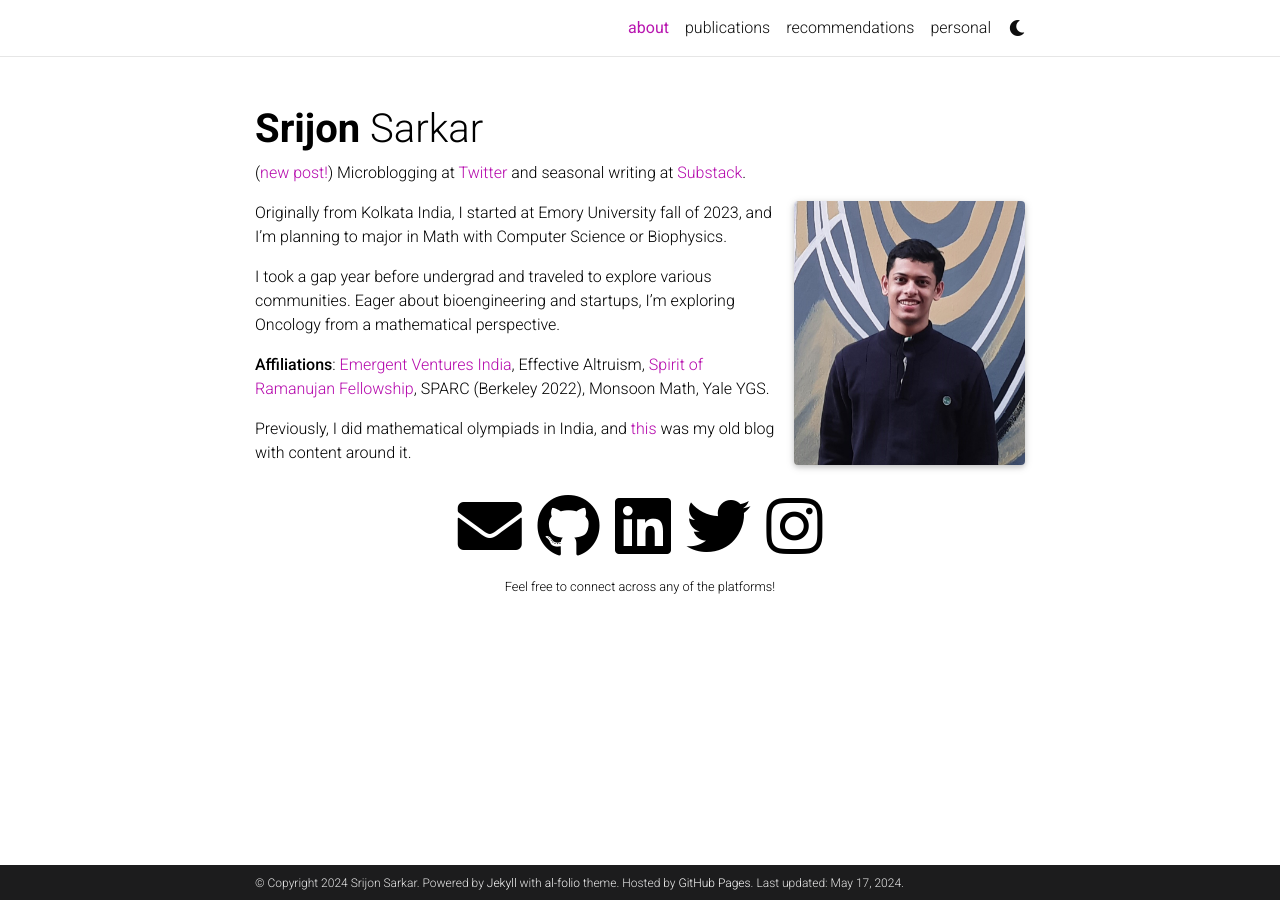
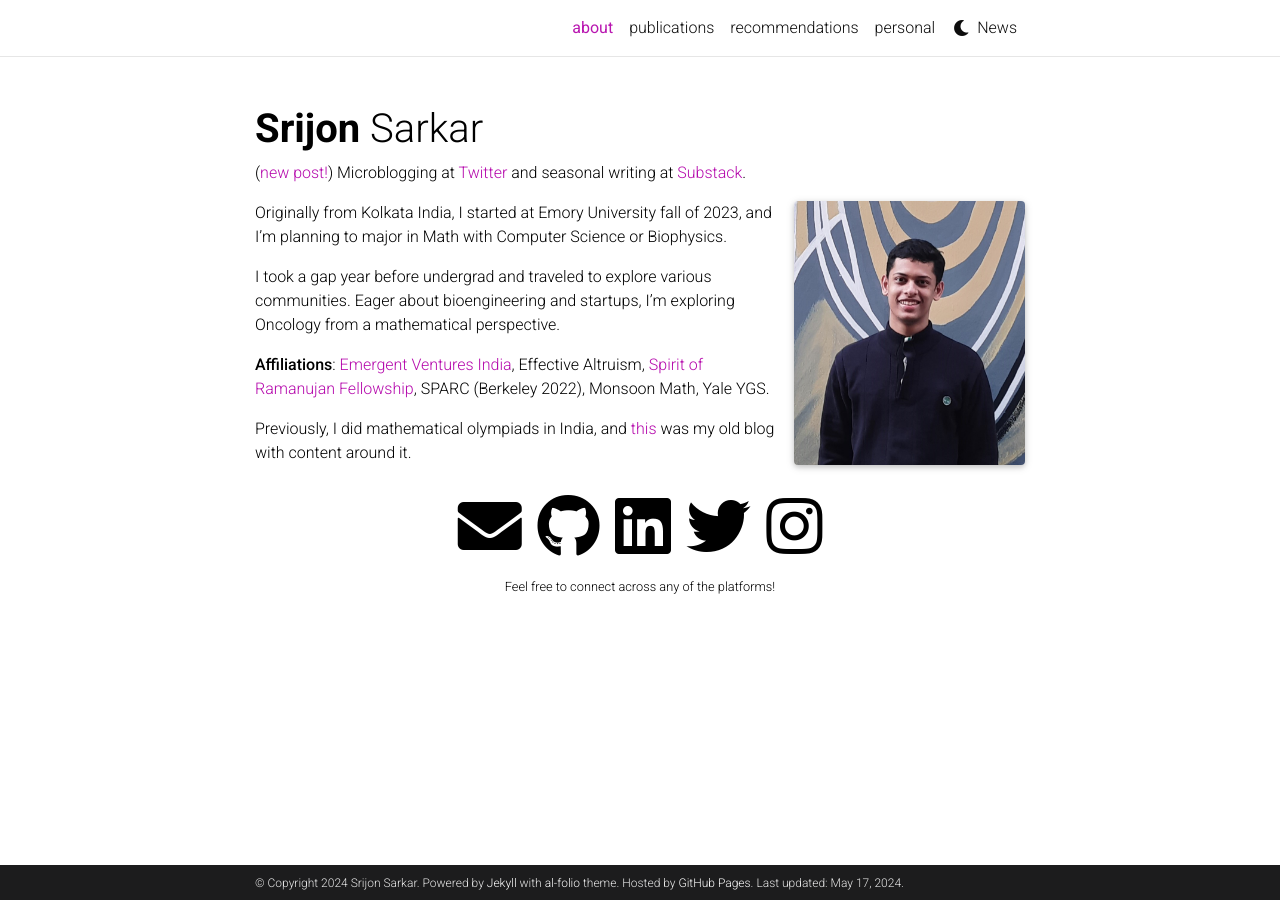
Before and after one commit to sarkarsrijon/sarkarsrijon.github.io, a Jekyll site: the page built from _pages/about.md, in a window 1280 px wide. Built offline with Jekyll 4.4.1, drawn with Linux system fonts in a browser that asks for light colours; full-size pictures stand in for the smaller copies a plugin makes; comment, search, counter and statistics services are not loaded; a style sheet for code colours, icons or effects is not loaded.

Commit message:
Update header.html

```diff
--- a/_includes/header.html
+++ b/_includes/header.html
@@ -103,6 +103,9 @@
                   <i class="fas fa-sun"></i>
                 </button>
               </li>
+            <li class="nav-item">
+                <a class="nav-link" href="{{ site.url }}{{ site.baseurl }}/news/">News</a>
+            </li>
               {%- endif %}
             </ul>
           </div>
```
